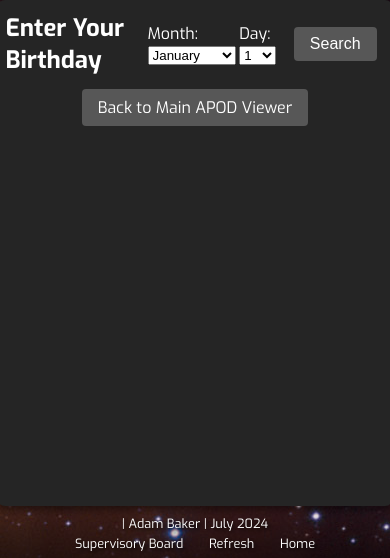
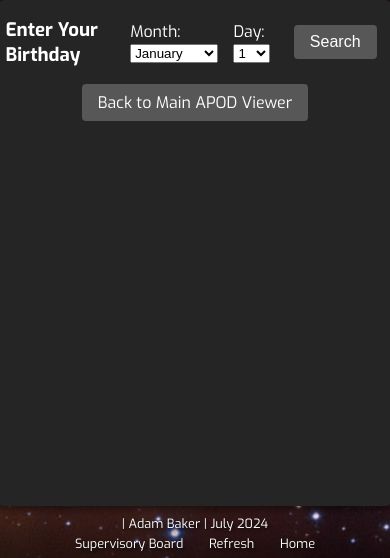
Before and after one commit to arbaker82/finalProject, a website: page public/birthday.html in a window 390 px wide. Shown: the part 286-844 px from the top of the page. Drawn offline with Linux system fonts and the light colour scheme.

Commit message:
responsive edit, readme

```diff
--- a/public/birthday.html
+++ b/public/birthday.html
@@ -31,7 +31,7 @@
 
     <main id="main-content">
         <section id="search">
-            <h2 aria-label="Enter Your Birthday" tabindex="0">Enter Your Birthday</h2>
+            <h3 aria-label="Enter Your Birthday" tabindex="0">Enter Your Birthday</h3>
             <div>
                 <label for="month">Month:</label>
                 <select id="month" aria-label="Select month for birthday">
```
Also changed, not shown: README.md.
